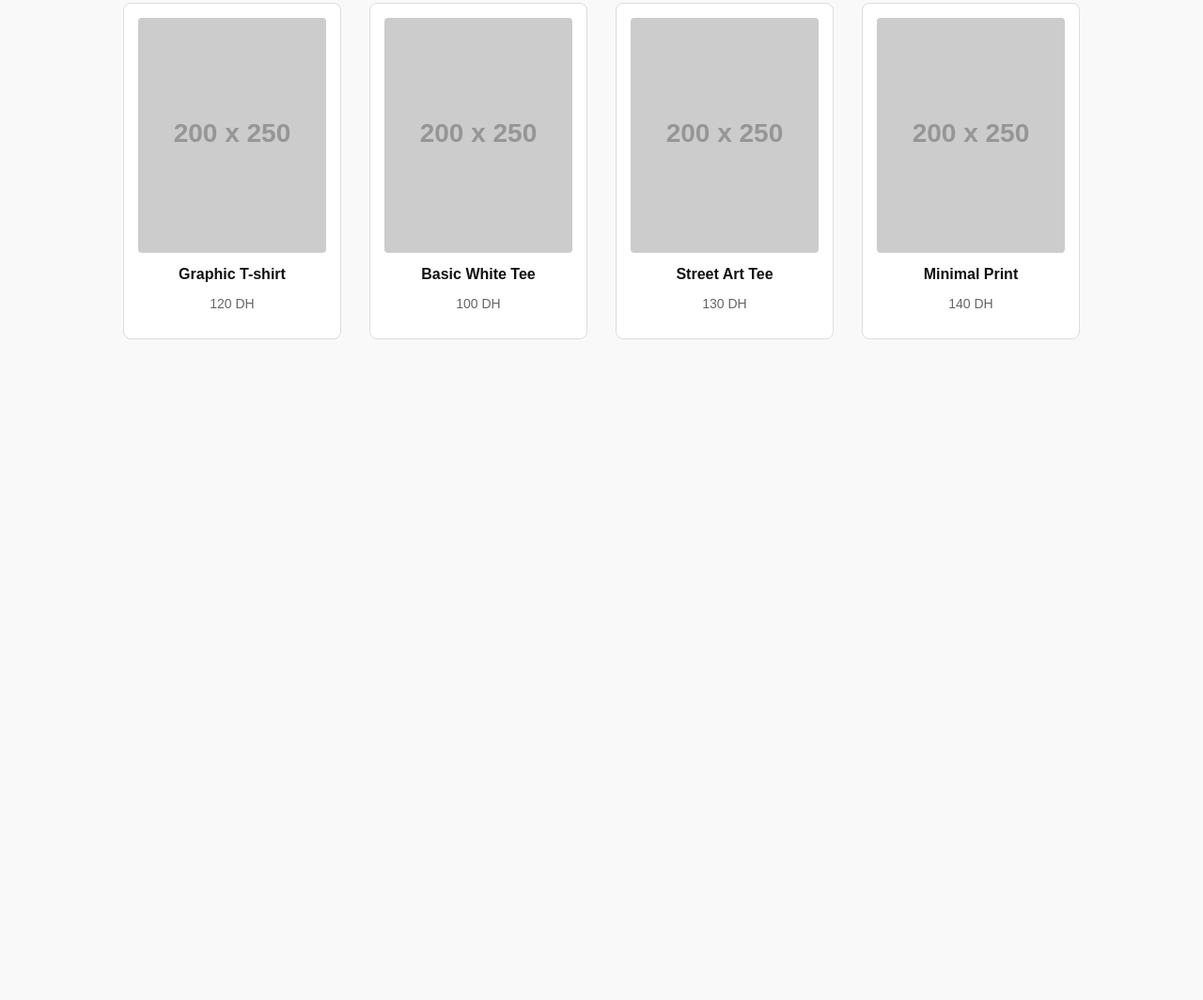
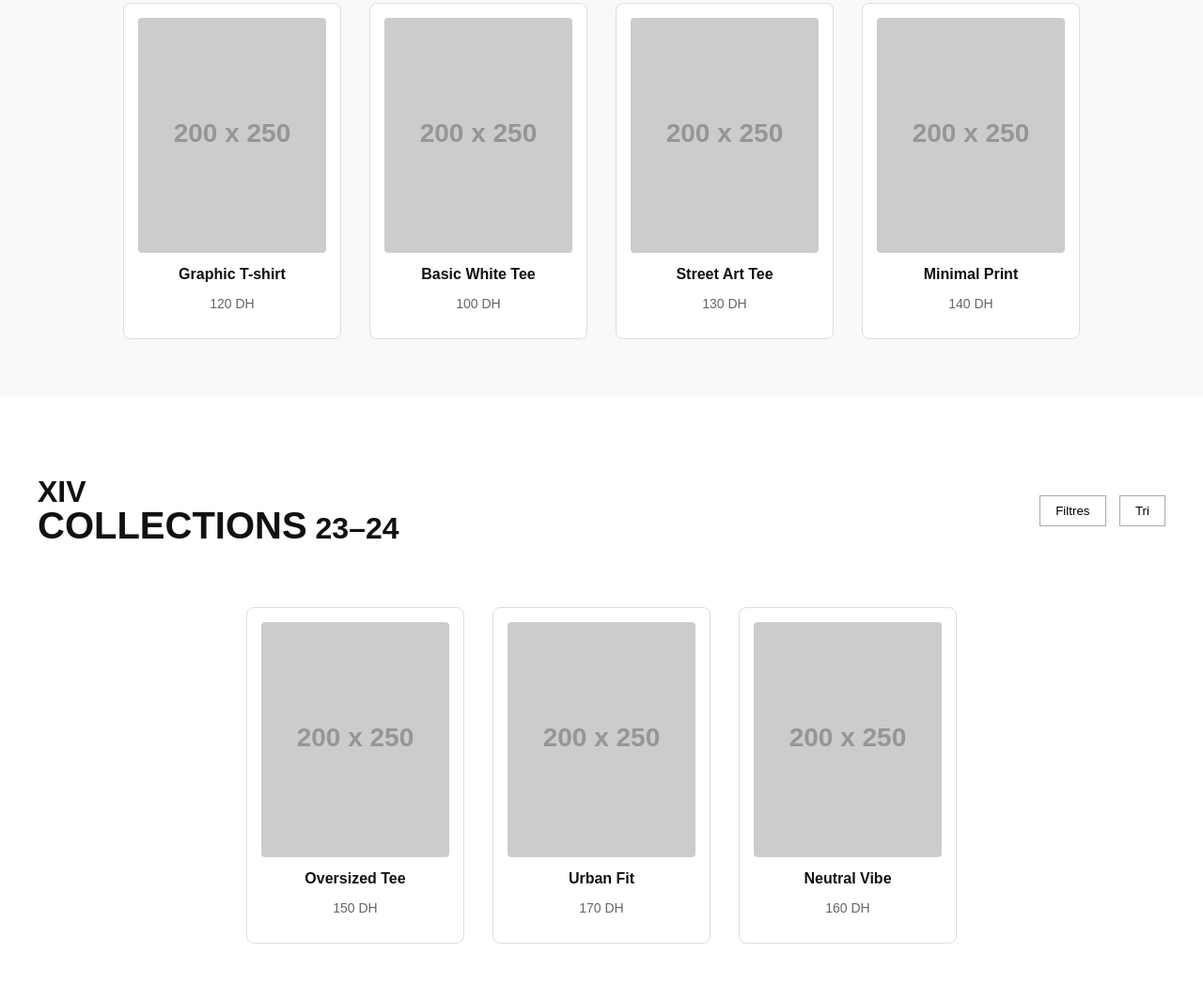
Before and after one commit to Abdx2k5/exam_MESSOUSSI_Abdelwahab, a plain HTML site: page index.html in a window 1280 px wide. Shown: the part 734-1798 px from the top of the page at 94% size. Before the commit the page ends 1155 px from the top, so only its background shows below. Drawn offline with Linux system fonts and the light colour scheme; placeholder pictures from the web are drawn by us.

Commit message:
Ajout des fichiers index.html et style.css

```diff
--- a/index.html
+++ b/index.html
@@ -62,6 +62,34 @@
     </div>
   </div>
 </section>
+<!-- XIV Collection Section -->
+<section class="xiv-collection">
+  <div class="xiv-header">
+    <h2>XIV <br><span>COLLECTIONS</span> 23–24</h2>
+    <div class="filters">
+      <button>Filtres</button>
+      <button>Tri</button>
+    </div>
+  </div>
+
+  <div class="product-grid">
+    <div class="product-card">
+      <img src="https://via.placeholder.com/200x250" alt="T-shirt A">
+      <h3>Oversized Tee</h3>
+      <p>150 DH</p>
+    </div>
+    <div class="product-card">
+      <img src="https://via.placeholder.com/200x250" alt="T-shirt B">
+      <h3>Urban Fit</h3>
+      <p>170 DH</p>
+    </div>
+    <div class="product-card">
+      <img src="https://via.placeholder.com/200x250" alt="T-shirt C">
+      <h3>Neutral Vibe</h3>
+      <p>160 DH</p>
+    </div>
+  </div>
+</section>
 
 
 </body>
--- a/style.css
+++ b/style.css
@@ -145,3 +145,33 @@ body {
   font-size: 14px;
   color: #666;
 }
+.xiv-collection {
+  background: #fff;
+  padding: 60px 40px;
+}
+
+.xiv-header {
+  display: flex;
+  justify-content: space-between;
+  align-items: center;
+  flex-wrap: wrap;
+  margin-bottom: 40px;
+}
+
+.xiv-header h2 {
+  font-size: 32px;
+  font-weight: bold;
+  line-height: 1;
+}
+
+.xiv-header h2 span {
+  font-size: 40px;
+}
+
+.filters button {
+  margin-left: 10px;
+  padding: 8px 16px;
+  border: 1px solid #aaa;
+  background: none;
+  cursor: pointer;
+}
```
